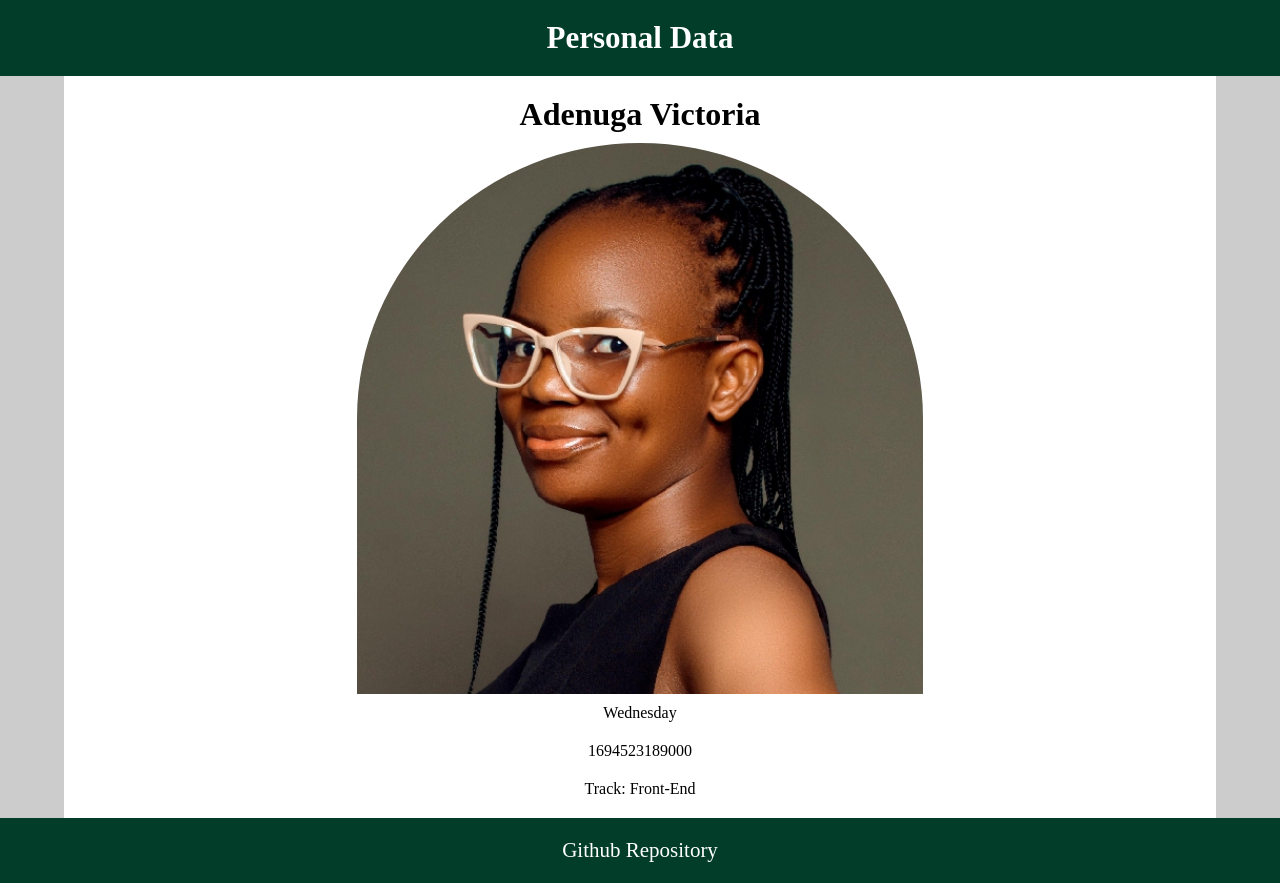
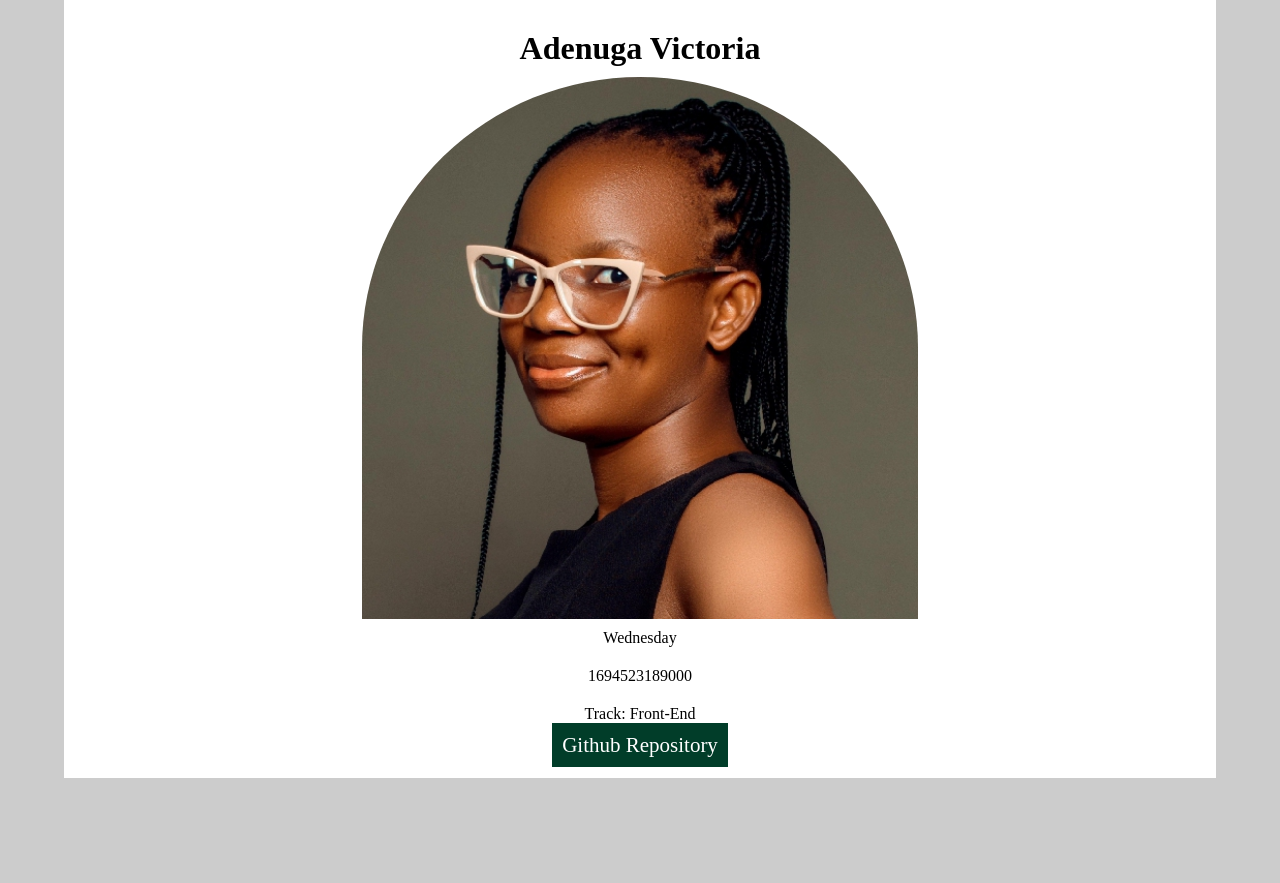
Before and after one commit to adevicky/hng-task1, a plain HTML site: page index.html in a window 1280 px wide. After the commit the page ends 800 px from the top, so only its background shows below. Drawn offline with Linux system fonts and the light colour scheme.

Commit message:
Update Main element and css

```diff
--- a/index.html
+++ b/index.html
@@ -7,14 +7,11 @@
     <title>Personal Data</title>
 </head>
 <body>
-    <div class="heading">
-        <h2>Personal Data</h2>
-    </div>
     <div class="container hero">
-        <div class="username" data-testid="SlackUserName">
+        <div  data-testid="SlackUserName">
         <h1>Adenuga Victoria</h1>
     </div>
-        <div class="display-image" data-testid="slackDisplayImage">
+        <div  data-testid="slackDisplayImage">
             <img src="images/profile_pic.png" alt="">
         </div>
         <div class="items" data-testid="currentDayOfTheWeek">
@@ -29,12 +26,13 @@
             <label>Track:</label>
             <span>Front-End</span>
         </div>
+        <div data-testid="githubURL">
+            <div class="github-link">
+            <a href="https://www.github.com/adevicky" target="_blank"
+                title="Adenuga Victoria-Github profile">Github Repository</a>
+       </div>
     </div>
-    <footer class="footer">
-        <div class="github-link" data-testid="githubURL">
-    <a href="https://www.github.com/adevicky" target="_blank" title="Adenuga Victoria-Github profile">Github Repository</a>
-        </div>
-    </footer>
+    </div>
     <script src="app.js"></script>
 </body>
 </html>
--- a/src/css.css
+++ b/src/css.css
@@ -13,22 +13,14 @@ h1 {
     position: relative;
     padding-right: 0px;
     padding-left: 0px;
-    padding: 10px;
+    padding: 20px;
     margin-right: auto;
     margin-left: auto;
     width: 90%;
 }
-.heading {
-    text-align: center;
-    background-color: #013d29;
-    padding: 20px;
-}
-.heading h2 {
-   color: #ffff;
-   font-size: 31px;
-}
 .hero {
     background-color: #ffff;
+    margin-bottom: 20px;
 }
 .hero h1 {
     padding: 10px 0;
@@ -45,19 +37,17 @@ h1 {
     text-align: center;
     padding: 10px 0;
 }
-.footer {
-    background-color: #013d29;
-    padding: 20px;
-}
-.footer .github-link {
-    text-align: center;
-}
-.footer a {
+.hero a {
     text-align: center;
     text-decoration: none;
     font-size: 21px;
     color: #ffff;
+    background-color: #013d29;
+    padding: 10px;
 }
-.footer a:hover {
+.hero a:hover {
     color: #000;
 }
+.hero .github-link {
+    text-align: center;
+}
```
